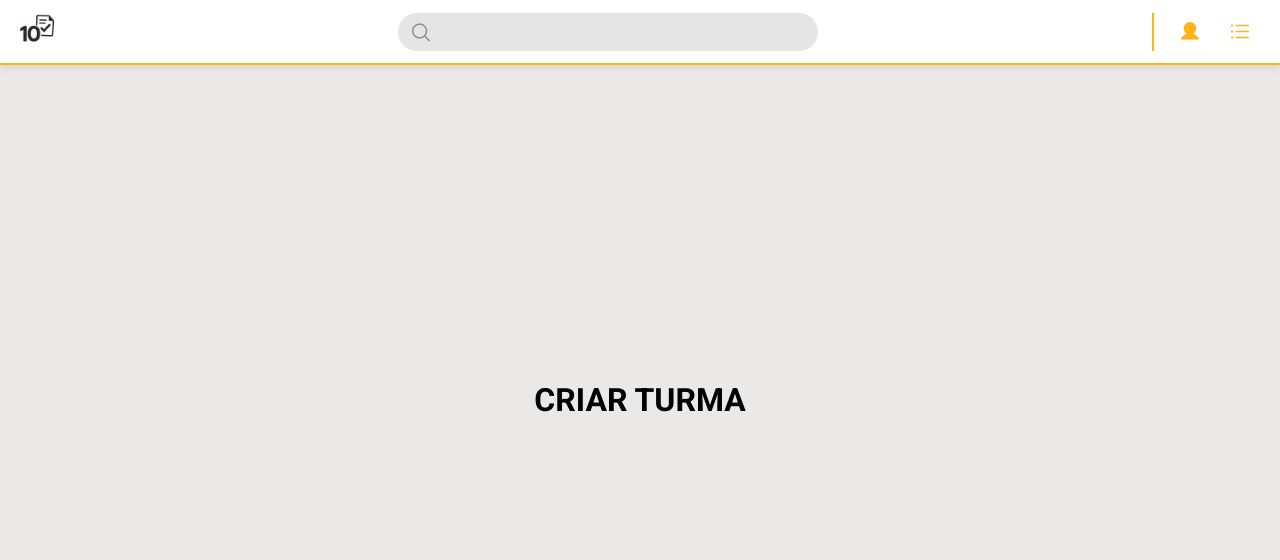
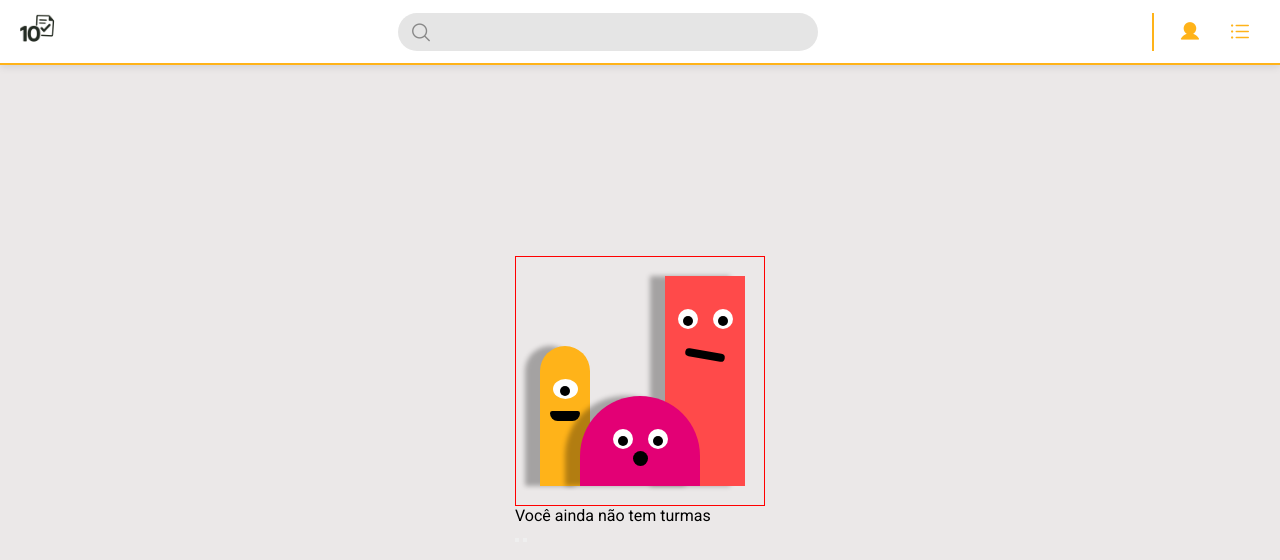
Before and after one commit to MiguelFMont/PI_II_Grupo_7, a website: page pages/turma.html in a window 1280 px wide. Drawn offline with nearby package versions, Linux system fonts and the light colour scheme.

Commit message:
:wrench: adjusments css turma page

```diff
--- a/pages/turma.html
+++ b/pages/turma.html
@@ -10,7 +10,58 @@
 </head>
 <body>
     <div id="header"></div>
-    <h1>CRIAR TURMA</h1>
+    <div class="containerTurmas">
+        <div class="firsTurmas">
+            <div class="desingTurmas">
+                <div class="containerMonster">
+                    <div class="monsterOne">
+                        <div class="card">
+
+                        </div>
+                        <div class="eyeContainer">
+                            <div class="eye">
+                                <div class="pupil"></div>
+                            </div>
+                        </div>
+                        <div class="mouth"></div>
+                    </div>
+                    <div class="monsterTwo">
+                        <div class="card">
+
+                        </div>
+                        <div class="eyeContainer">
+                            <div class="eye">
+                                <div class="pupil"></div>
+                            </div>
+                            <div class="eye">
+                                <div class="pupil"></div>
+                            </div>
+                        </div>
+                        <div class="mouth"></div>
+                    </div>
+                    <div class="monsterThree">
+                        <div class="card">
+
+                        </div>
+                        <div class="eyeContainer">
+                            <div class="eye">
+                                <div class="pupil"></div>
+                            </div>
+                            <div class="eye">
+                                <div class="pupil"></div>
+                            </div>
+                        </div>
+                        <div class="mouth"></div>
+                    </div>
+                </div>
+            </div>
+            <p>Você ainda não tem turmas</p>
+            <div class="contentTurma">
+                <button></button>
+                <button></button>
+            </div>
+        </div>
+    </div>
     <script>
         document.addEventListener("DOMContentLoaded", () => {
             loadComponent("header", "../components/header.html");
--- a/styles/base.css
+++ b/styles/base.css
@@ -57,7 +57,7 @@ body {
     display: flex;
     justify-content: center;
     align-items: flex-start;
-    box-shadow: -15px 10px 5px rgba(0, 0, 0, 0.3);
+    box-shadow: -15px 0px 5px rgba(0, 0, 0, 0.3);
 }
 
 .monsterOne {
@@ -122,11 +122,6 @@ body {
     background: var(--black);
     border-radius: 50%;
     transition: all 0.3s ease;
-}
-
-.monsterOne .pupil {
-    height: 15px;
-    width: 15px;
 }
 
 .monsterOne .mouth {
--- a/styles/pageMain.css
+++ b/styles/pageMain.css
@@ -152,7 +152,6 @@ body {
     DASHBOARD CARDS
    ================================================ */
 /*
-   /////////////////// NÃO APAGAR ////////////////////////
 .pageTitle {
     height: min-content;
     width: 100%;
@@ -266,3 +265,125 @@ body {
 }
 
 */
+
+/*///////////////// MONSTERS STATIC ///////////////////////*/
+.containerMonster {
+    height: 250px;
+    width: 250px;
+    display: flex;
+    justify-content: center;
+    align-items: center;
+    border: 1px solid red;
+}
+
+.monsterOne, .monsterTwo, .monsterThree {
+    position: absolute;
+    display: flex;
+    justify-content: center;
+    align-items: flex-start;
+    box-shadow: -15px 0px 5px rgba(0, 0, 0, 0.3);
+}
+
+.monsterOne {
+    background: var(--color5);
+    height: 140px;
+    width: 50px;
+    margin-left: -150px;
+    margin-bottom: -70px;
+    border-top-left-radius: 50px;
+    border-top-right-radius: 50px;
+}
+
+.monsterTwo {
+    background: var(--color4);
+    height: 210px;
+    width: 80px;
+    position: absolute;
+    margin-right: -130px;
+    margin-top: 0px;
+}
+
+.monsterThree {
+    background: var(--color3);
+    height: 90px;
+    width: 120px;
+    position: absolute;
+    margin-bottom: -120px;
+    border-top-left-radius: 100px;
+    border-top-right-radius: 100px;
+}
+
+.eyeContainer {
+    display: flex;
+    justify-content: center;
+    align-items: center;
+    width: 80px;
+    height: 25px;
+    margin-top: 30px;
+    gap: 15px;
+}
+
+.eye {
+    height: 20px;
+    width: 20px;
+    background: var(--white);
+    border-radius: 50%;
+    display: flex;
+    align-items: center;
+    justify-content: center;
+    transition: all 0.3s ease;
+}
+
+.monsterOne .eye {
+    position: absolute;
+    height: 20px;
+    width: 25px;
+}
+
+.pupil {
+    height: 10px;
+    width: 10px;
+    background: var(--black);
+    border-radius: 50%;
+    transition: all 0.3s ease;
+    margin-top: 5px;
+}
+
+.monsterOne .mouth {
+    width: 30px;
+    height: 10px;
+    background: var(--black);
+    border-top-left-radius: 15px;
+    border-top-right-radius: 15px;
+    border-bottom-left-radius: 50px;
+    border-bottom-right-radius: 50px;
+    position: absolute;
+    margin-top: 65px;
+}
+
+.monsterTwo .mouth {
+    height: 8px;
+    width: 40px;
+    background: var(--black);
+    position: absolute;
+    margin-top: 75px;
+    border-radius: 50px;
+    transform: rotate(10deg);
+}
+
+.monsterThree .mouth {
+    background: var(--black);
+    height: 15px;
+    width: 15px;
+    border-radius: 50%;
+    position: absolute;
+    margin-top: 55px;
+}
+
+.pupil, .mouth {
+    transition: transform 0.1s ease-out;
+}
+.card {
+    font-size: 2rem;
+    font-weight: bolder;
+}
```
